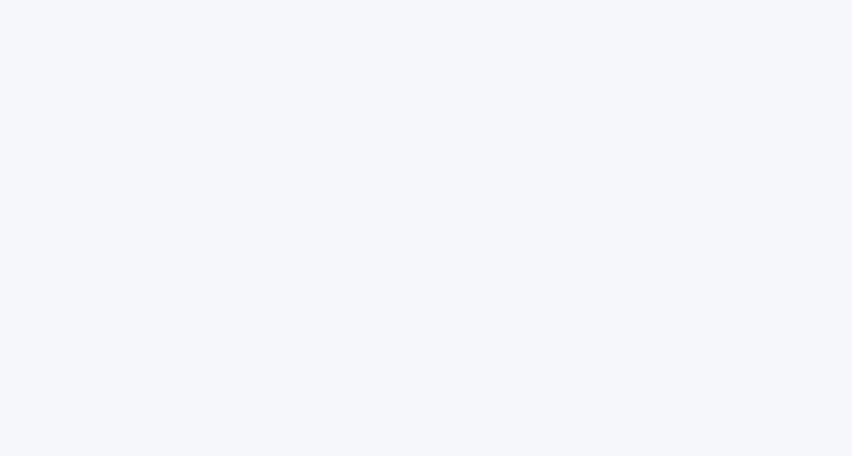
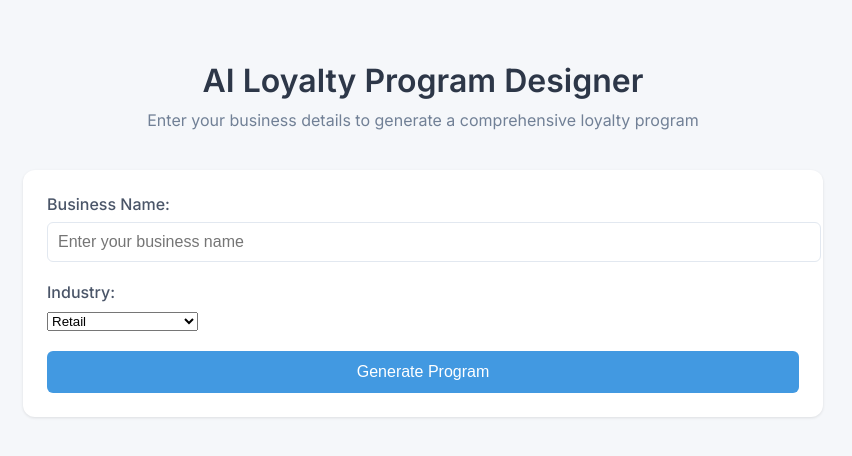
Before and after one commit to fsilva7456/loyalty-program-ai, a React (Create React App) app: page / in a window 1280 px wide. Shown: the top 456 px of the page, without its empty margins (217-1069 px from the left). Built offline with nearby package versions, Linux system fonts and the light colour scheme.

Commit message:
Add form section to App.js render

```diff
--- a/src/App.js
+++ b/src/App.js
@@ -16,96 +16,66 @@ function App() {
   const [error, setError] = useState('');
   const [copySuccess, setCopySuccess] = useState(false);
 
-  const handleSubmit = async (e) => {
-    e.preventDefault();
-    setIsLoading(true);
-    setError('');
-    setCopySuccess(false);
-    setCompetitorAnalysis('');
-    setGeneratedProgram('');
-    setBusinessCase('');
-    setCurrentStep(1);
+  // Previous handler functions remain the same
+  const handleSubmit = async (e) => { /* ... */ };
+  const handleCopy = async (text) => { /* ... */ };
+  const formatProgramOutput = (text) => { /* ... */ };
 
-    try {
-      const openai = new OpenAI({
-        apiKey: process.env.REACT_APP_OPENAI_API_KEY,
-        dangerouslyAllowBrowser: true
-      });
+  return (
+    <div className="container">
+      <header>
+        <h1>AI Loyalty Program Designer</h1>
+        <p>Enter your business details to generate a comprehensive loyalty program</p>
+      </header>
 
-      const prompts = generatePrompts(businessName, industry);
+      {currentStep > 0 && <ProgressSteps currentStep={currentStep} />}
 
-      // Get competitor analysis
-      setCurrentStep(1);
-      const competitorResponse = await openai.chat.completions.create({
-        model: "gpt-3.5-turbo",
-        messages: [{ role: "user", content: prompts.competitorPrompt }],
-        temperature: 0.7,
-      });
+      <form onSubmit={handleSubmit} className="input-form">
+        <div className="input-group">
+          <label>Business Name:</label>
+          <input
+            type="text"
+            value={businessName}
+            onChange={(e) => setBusinessName(e.target.value)}
+            required
+            placeholder="Enter your business name"
+          />
+        </div>
+        <div className="input-group">
+          <label>Industry:</label>
+          <select
+            value={industry}
+            onChange={(e) => setIndustry(e.target.value)}
+            required
+          >
+            <option value="retail">Retail</option>
+            <option value="restaurant">Restaurant</option>
+            <option value="services">Professional Services</option>
+            <option value="ecommerce">E-commerce</option>
+            <option value="wellness">Health & Wellness</option>
+          </select>
+        </div>
+        <button type="submit" disabled={isLoading} className="submit-button">
+          {isLoading ? (
+            <div className="loading-state">
+              <div className="loading-spinner"></div>
+              <span>Generating your program...</span>
+            </div>
+          ) : (
+            'Generate Program'
+          )}
+        </button>
+      </form>
 
-      setCompetitorAnalysis(competitorResponse.choices[0].message.content);
+      {error && (
+        <div className="error-message">
+          <p>{error}</p>
+        </div>
+      )}
 
-      // Generate program design
-      setCurrentStep(2);
-      const programResponse = await openai.chat.completions.create({
-        model: "gpt-3.5-turbo",
-        messages: [{
-          role: "user",
-          content: prompts.programPrompt(competitorResponse.choices[0].message.content)
-        }],
-        temperature: 0.7,
-      });
-
-      setGeneratedProgram(programResponse.choices[0].message.content);
-
-      // Generate business case
-      setCurrentStep(3);
-      const businessCaseResponse = await openai.chat.completions.create({
-        model: "gpt-3.5-turbo",
-        messages: [{
-          role: "user",
-          content: prompts.businessCasePrompt(
-            competitorResponse.choices[0].message.content,
-            programResponse.choices[0].message.content
-          )
-        }],
-        temperature: 0.7,
-      });
-
-      setBusinessCase(businessCaseResponse.choices[0].message.content);
-
-    } catch (error) {
-      console.error('Error:', error);
-      setError('Error: ' + error.message);
-    } finally {
-      setIsLoading(false);
-    }
-  };
-
-  const handleCopy = async (text) => {
-    try {
-      await navigator.clipboard.writeText(text);
-      setCopySuccess(true);
-      setTimeout(() => setCopySuccess(false), 2000);
-    } catch (err) {
-      console.error('Failed to copy text:', err);
-    }
-  };
-
-  const formatProgramOutput = (text) => {
-    if (!text) return null;
-    const sections = text.split(/\d\.\s/);
-    return sections.map((section, index) => {
-      if (index === 0) return null;
-      return (
-        <div key={index} className="program-section">
-          <h3>{section.split('\n')[0]}</h3>
-          <p>{section.split('\n').slice(1).join('\n')}</p>
-        </div>
-      );
-    });
-  };
-
-  return null; // Component render will be added in next update
+      {/* Output sections will be added in next update */}
+    </div>
+  );
 }
 
 export default App;
```
